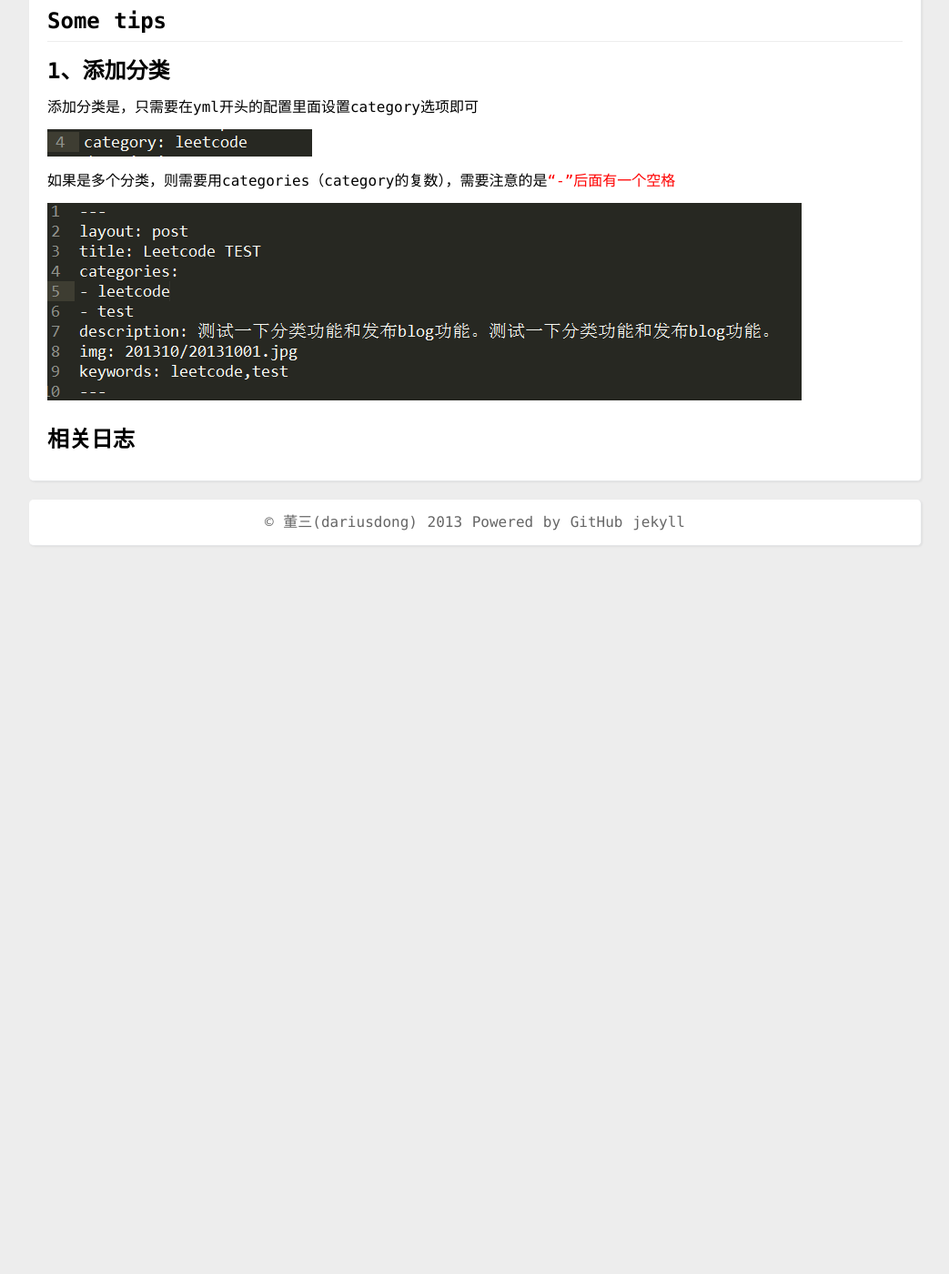
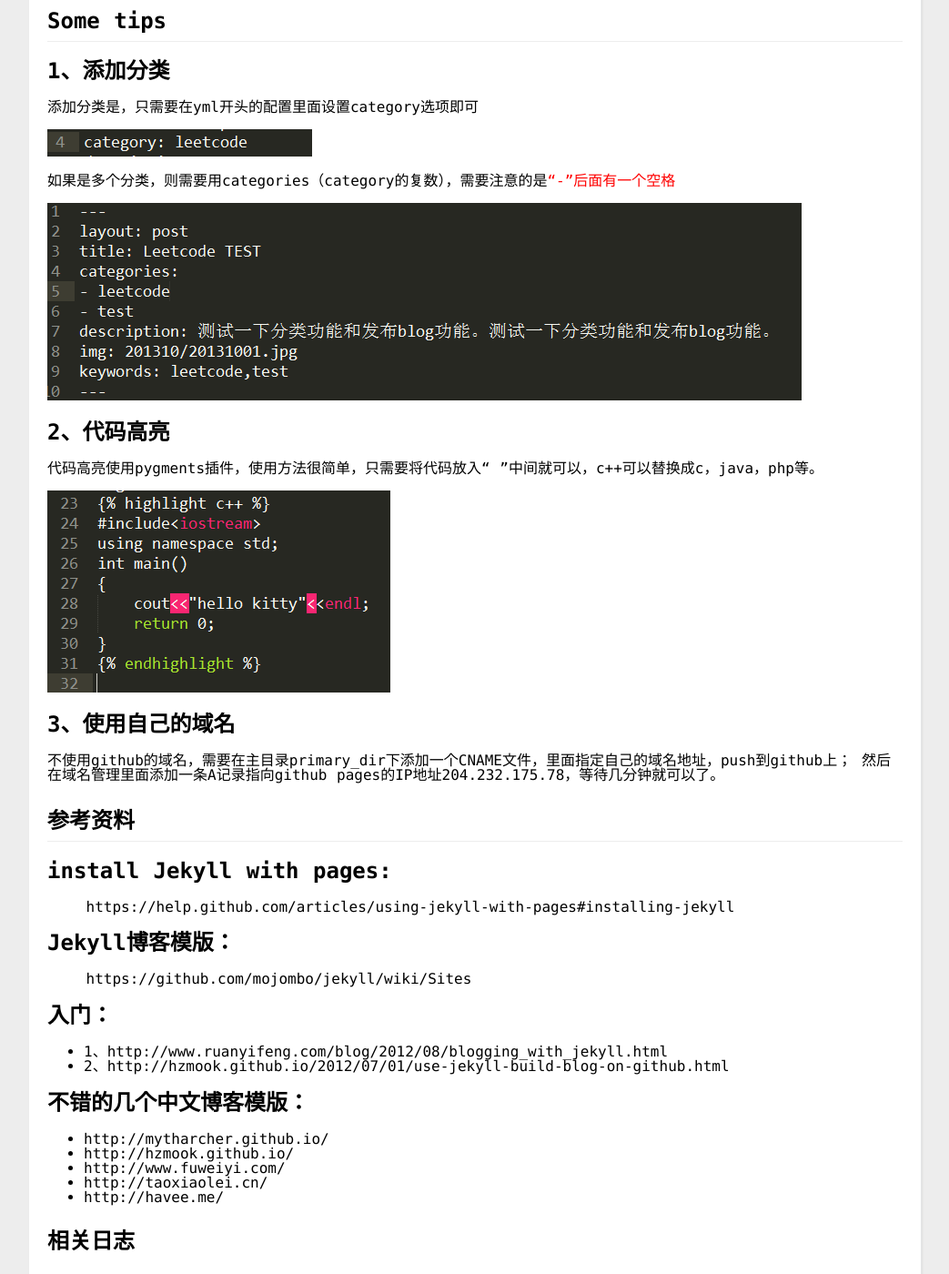
Before and after one commit to dariuskylin/blogs, a Jekyll site: the page built from _posts/2013-10-10-github-jekyll-blog.html, in a window 1280 px wide and 1400 px high, scrolled down 1283 px. Shown: the whole window at 91% size, without its empty margins (118-1161 px from the left). Built offline with Jekyll 4.4.1, drawn with Linux system fonts in a browser that asks for light colours; comment, search, counter and statistics services are not loaded; before the commit the page ends 1913 px from its top, so only the background shows below that.

Commit message:
new post of github-jekyll-blog

```diff
--- a/_posts/2013-10-10-github-jekyll-blog.html
+++ b/_posts/2013-10-10-github-jekyll-blog.html
@@ -63,3 +63,33 @@ baseurl: /primary_dir
      <p>
 	 <img src="{{ site:url }}/images/201310/20131004.jpg" alt="pic" />
 	 </p>
+
+<h2>2、代码高亮</h2>
+    代码高亮使用pygments插件，使用方法很简单，只需要将代码放入“ {% highlight c++%}  {% endhighlight %}”中间就可以，c++可以替换成c，java，php等。
+    <p>
+	<img src="{{ site:url }}/images/201310/20131005.jpg" alt="pic" />
+	</p>
+
+<h2>3、使用自己的域名</h2>
+    不使用github的域名，需要在主目录primary_dir下添加一个CNAME文件，里面指定自己的域名地址，push到github上；
+然后在域名管理里面添加一条A记录指向github pages的IP地址204.232.175.78，等待几分钟就可以了。
+
+<p></p>
+<h2 class="content_h2">参考资料</h2>
+<h2>install Jekyll with pages:</h2>
+&nbsp;&nbsp;&nbsp;&nbsp;https://help.github.com/articles/using-jekyll-with-pages#installing-jekyll
+<h2>Jekyll博客模版：</h2>
+&nbsp;&nbsp;&nbsp;&nbsp;https://github.com/mojombo/jekyll/wiki/Sites
+<h2>入门：</h2>
+<ul>
+	<li>1、http://www.ruanyifeng.com/blog/2012/08/blogging_with_jekyll.html</li>
+	<li>2、http://hzmook.github.io/2012/07/01/use-jekyll-build-blog-on-github.html</li>
+</ul>
+<h2>不错的几个中文博客模版：</h2>
+<ul>
+<li>http://mytharcher.github.io/</li>
+<li>http://hzmook.github.io/</li>
+<li>http://www.fuweiyi.com/</li>
+<li>http://taoxiaolei.cn/</li>
+<li>http://havee.me/</li>
+</ul>
```
